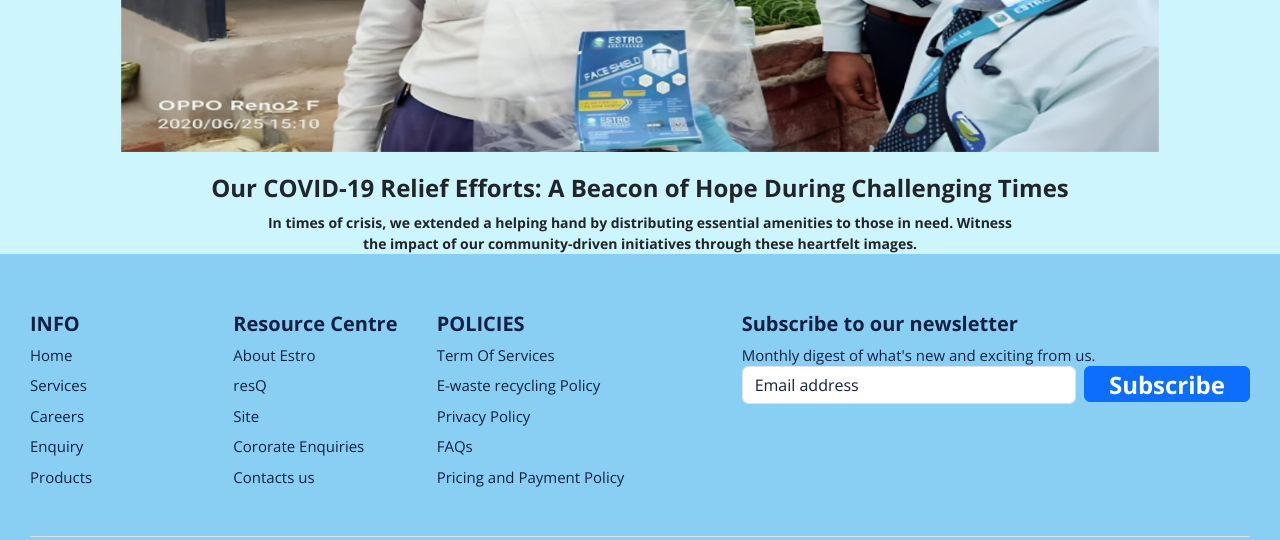
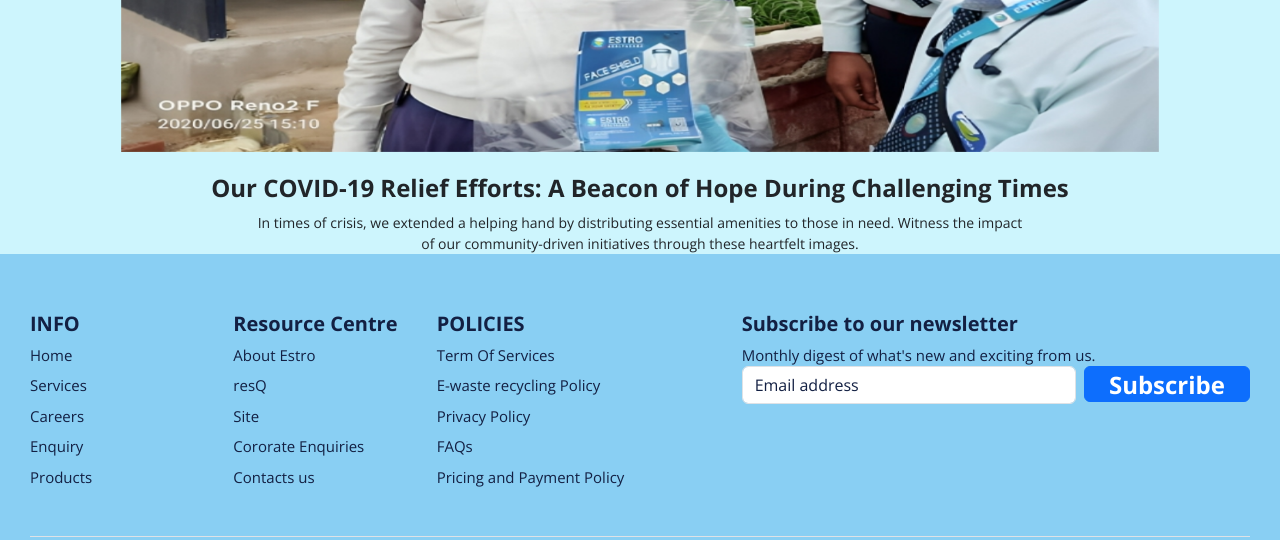
Before and after one commit to estropharam/NewEstro, a plain HTML site: page covid.html in a window 1280 px wide. Shown: the part 1796-2336 px from the top of the page. Drawn offline with nearby package versions, Linux system fonts and the light colour scheme.

Commit message:
Update covid.html

```diff
--- a/covid.html
+++ b/covid.html
@@ -171,7 +171,7 @@
 
   </div>
   <h3 style="text-align: center;"> Our COVID-19 Relief Efforts: A Beacon of Hope During Challenging Times</h3>
-  <p style="text-align: center;padding:0% 20%; font-size: 14px;font-weight: 800;"> In times of crisis, we extended a helping hand by distributing essential amenities to those in need. Witness the impact of our community-driven initiatives through these heartfelt images.</p>
+  <p style="text-align: center;padding:0% 20%; font-size: 14px;"> In times of crisis, we extended a helping hand by distributing essential amenities to those in need. Witness the impact of our community-driven initiatives through these heartfelt images.</p>
 
 <!-- <div id="screen">
   </div> -->
```
